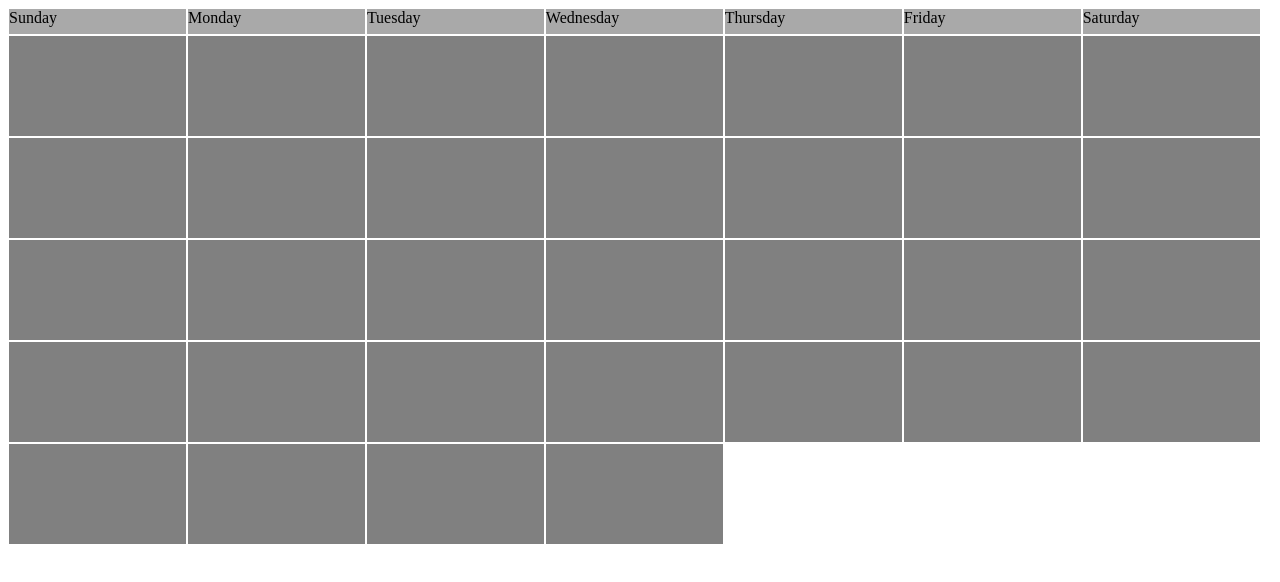
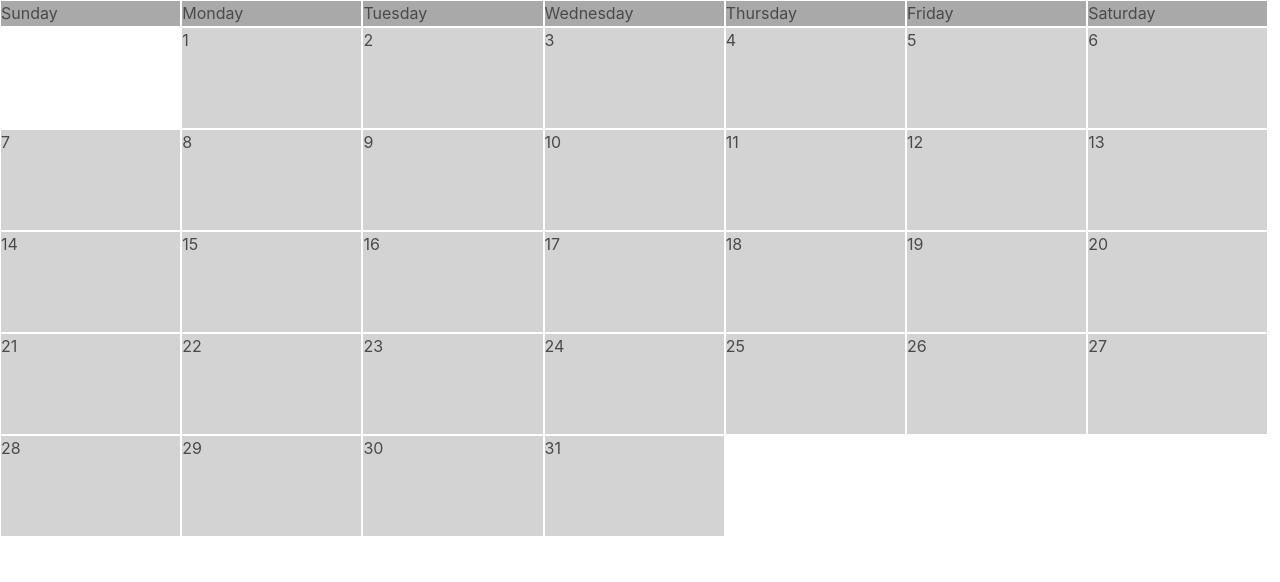
Before and after one commit to Branda22/react-calendar, a React app: page / in a window 1280 px wide. Built offline with nearby package versions, Linux system fonts and the light colour scheme.

Commit message:
renders offset correctly

```diff
--- a/package.json
+++ b/package.json
@@ -25,6 +25,7 @@
     "webpack-dev-server": "^2.11.1"
   },
   "dependencies": {
+    "bulma": "^0.6.2",
     "classnames": "^2.2.5",
     "lodash": "^4.17.4",
     "moment": "^2.20.1",
--- a/src/components/cell/index.js
+++ b/src/components/cell/index.js
@@ -1,9 +1,15 @@
 import React from 'react';
 import style from './style.scss';
+import classNames from 'classnames'
 
 const Day = ({day}) => {
+    const cls = classNames({
+        [style.root]: true,
+        [style.prevMonth]: day < 0
+    })
+    const label = day > 0 ? day : ''
     return (
-        <div className={style.root}></div>
+        <div className={cls}>{label}</div>
     )
 }
 
--- a/src/components/cell/style.scss
+++ b/src/components/cell/style.scss
@@ -2,7 +2,7 @@
     width: 14%;
     height: 100px;
     margin: 1px;
-    background: gray;
+    background: lightgrey;
 }
 
 .prevMonth {
--- a/src/index.js
+++ b/src/index.js
@@ -1,6 +1,8 @@
 import React, {Component} from 'react';
 import {Provider} from 'react-redux';
 import {render} from 'react-dom';
+
+import 'bulma/bulma.sass';
 
 import store from './modules'
 import App from './containers/app';
--- a/webpack.config.js
+++ b/webpack.config.js
@@ -13,7 +13,7 @@ module.exports = {
         use: ['babel-loader']
       },
       {
-        test: /\.(scss)$/,
+        test: /\.(scss|sass)$/,
         use: [
           'style-loader',
           'css-loader?modules&importLoaders=1&localIdentName=[path]___[name]__[local]___[hash:base64:5]',
```
Also changed, not shown: 2 other files.
